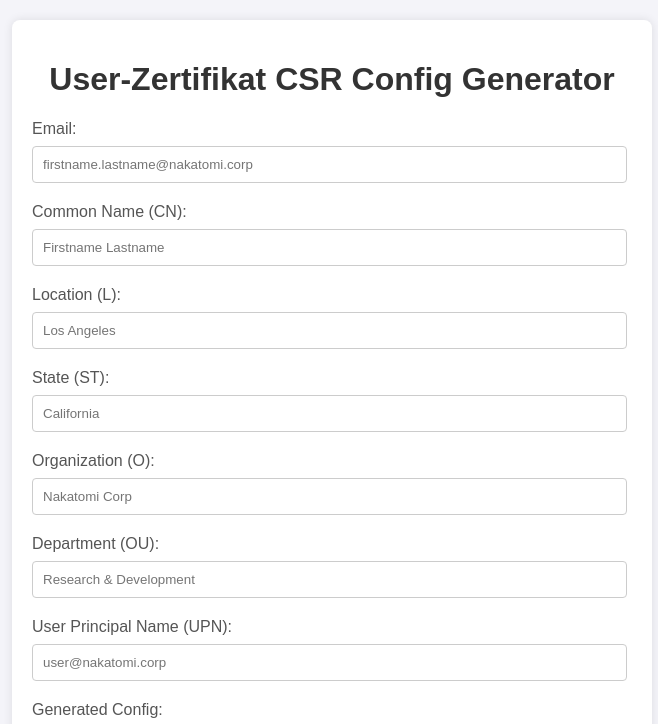
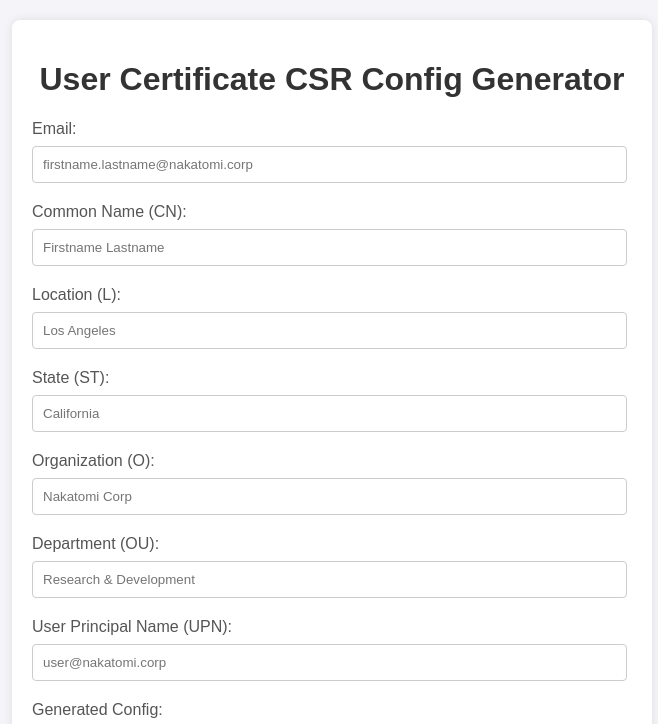
Before and after one commit to t11z/csr-config-generator, a plain HTML site: page index.html in a window 1280 px wide. Shown: the top 724 px of the page, without its empty margins (308-966 px from the left). Drawn offline with Linux system fonts and the light colour scheme.

Commit message:
Update index.html

```diff
--- a/index.html
+++ b/index.html
@@ -73,7 +73,7 @@
 </head>
 <body>
     <div class="container">
-        <h1>User-Zertifikat CSR Config Generator</h1>
+        <h1>User Certificate CSR Config Generator</h1>
         <label for="email">Email:</label>
         <input type="text" id="email" placeholder="firstname.lastname@nakatomi.corp">
 
```
